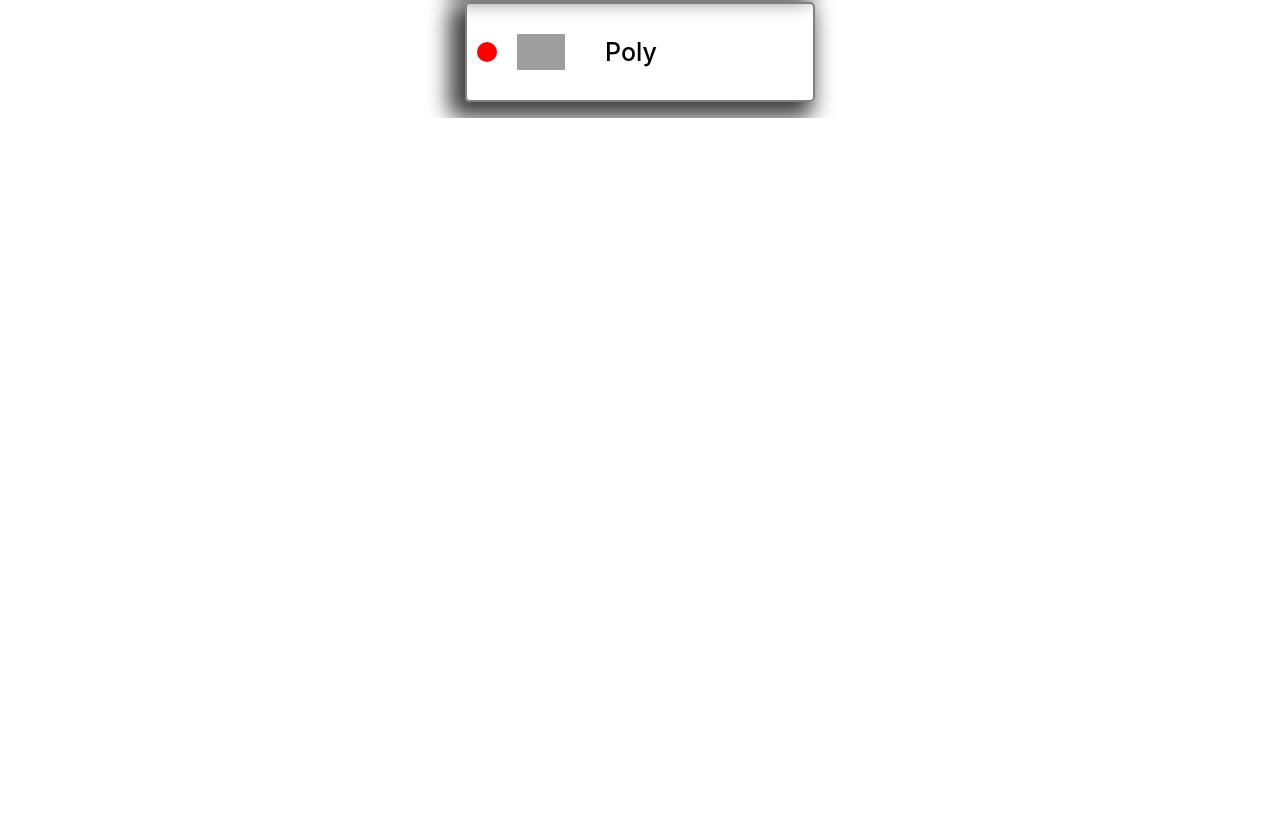
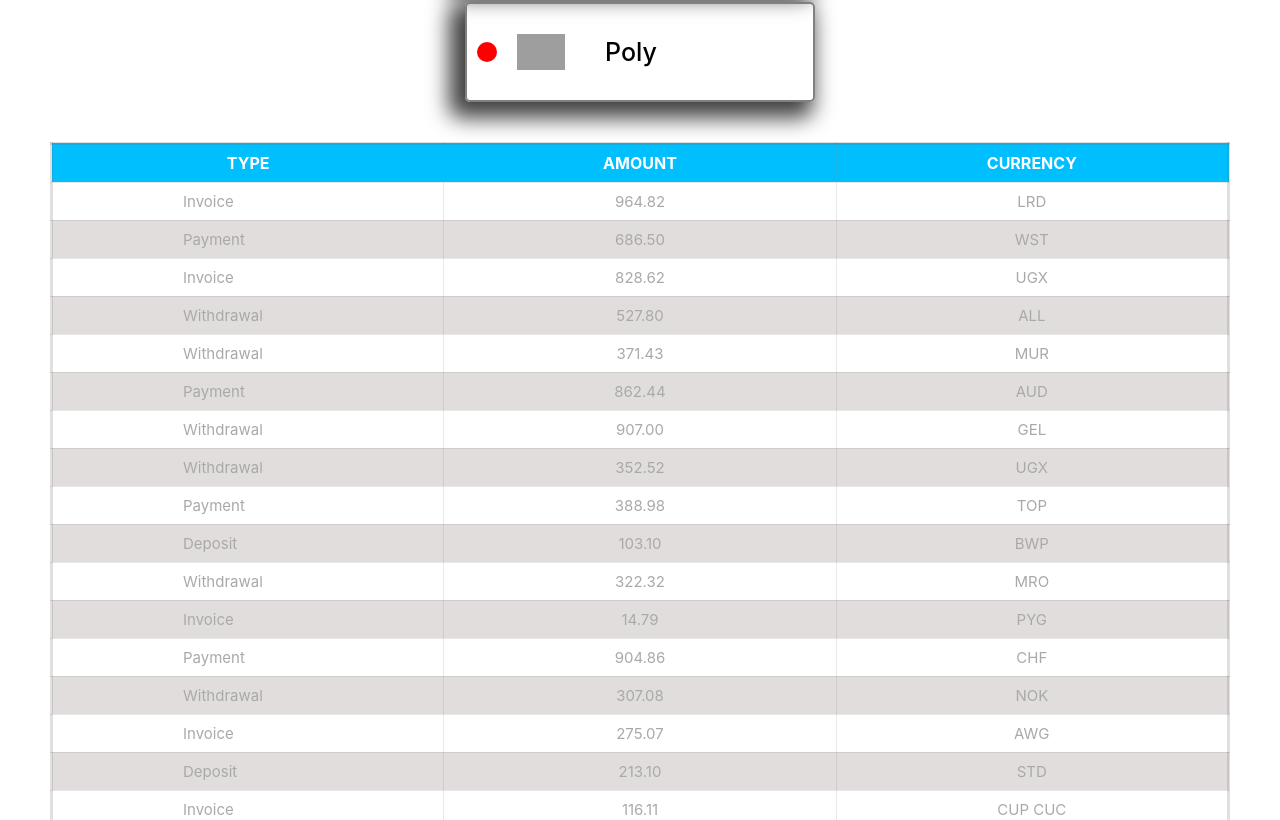
Before and after one commit to VitaNYCH/goit-react-hw-01-components, a React (Create React App) app: page / in a window 1280 px wide. Shown: the part 1360-2180 px from the top of the page. Before the commit the page ends 1478 px from the top, so only its background shows below. Built offline with nearby package versions, Linux system fonts and the light colour scheme; grey boxes are pictures that could not be loaded.

Commit message:
Created new component fot TransactionHistory

```diff
--- a/src/components/App.jsx
+++ b/src/components/App.jsx
@@ -1,9 +1,11 @@
 import { Profile } from 'components/Profile/Profile';
 import{Statistics} from 'components/Statistics/Statistics';
 import {FriendList} from 'components/FriendList/FriendList';
+import {TransactionHistory} from 'components/TransactionHistory/TransactionHistory';
 import user from '../user.json';
 import data from '../data.json';
 import friends from '../friends.json';
+import transactions from '../transactions.json';
 
 export const App = () => {
   return (
@@ -22,6 +24,8 @@
 stats={data} />
 
 <FriendList friends={friends} />
+
+<TransactionHistory items ={transactions}/>
     </div>
   );
 };
--- /dev/null
+++ b/src/components/TransactionHistory/TransactionHistory.jsx
@@ -0,0 +1,26 @@
+import css from './TransactionHistory.module.css';
+
+export const TransactionHistory=({items})=>{
+    console.log(items);
+    return <table className={css.transactionhistory}>
+    <thead>
+      <tr>
+        <th>Type</th>
+        <th>Amount</th>
+        <th>Currency</th>
+      </tr>
+    </thead>
+
+    <tbody>
+    {items.map(({id, type, amount, currency}) => <tr key ={id}>
+        <td className = {css.type}>{type}</td>
+        <td>{amount}</td>
+        <td>{currency}</td>
+      </tr>)}
+
+    </tbody>
+  </table>
+
+
+
+}
--- /dev/null
+++ b/src/components/TransactionHistory/TransactionHistory.module.css
@@ -0,0 +1,55 @@
+body{
+padding-left: 50px;
+padding-right: 50px;
+}
+
+.transactionhistory{
+margin: 40px auto;
+width: 100%;
+
+}
+
+
+table, th, td {
+height: 35px;
+border: 1px solid rgb(147, 142, 142, 0.2);
+}
+
+table {
+    table-layout: fixed;
+    width: 100%;
+    border-collapse: collapse;
+    border: 3px solid rgb(107, 101, 101, 0.2);
+  }
+
+
+
+
+th {
+text-transform: uppercase;
+color:white;
+background-color: deepskyblue;
+}
+
+td{
+text-align: center;
+ font-size: 15px;
+ font-weight: 400;
+ color:darkgrey;
+}
+td:first-child{
+padding-left:130px;
+text-align: left;
+}
+
+tbody tr:nth-child(odd) {
+    background-color:white;
+  }
+
+  tbody tr:nth-child(even) {
+    background-color: rgb(195, 187, 187, 0.5);
+  }
+
+.type::first-letter{
+text-transform: capitalize;
+}
--- /dev/null
+++ b/src/transactions.json
@@ -0,0 +1,122 @@
+[
+  {
+    "id": "1e0700a2-5183-4291-85cc-2065a036a683",
+    "type": "invoice",
+    "amount": "964.82",
+    "currency": "LRD"
+  },
+  {
+    "id": "a30f821b-4d25-4ff0-abdd-e340b3f0dd2b",
+    "type": "payment",
+    "amount": "686.50",
+    "currency": "WST"
+  },
+  {
+    "id": "44dca67a-8e5a-4798-bf8e-b15efd4e1abd",
+    "type": "invoice",
+    "amount": "828.62",
+    "currency": "UGX"
+  },
+  {
+    "id": "ea8ed3dc-2b68-4a53-905a-53ecb0adef33",
+    "type": "withdrawal",
+    "amount": "527.80",
+    "currency": "ALL"
+  },
+  {
+    "id": "ea76146a-0b00-4b80-bc02-a8c822176712",
+    "type": "withdrawal",
+    "amount": "371.43",
+    "currency": "MUR"
+  },
+  {
+    "id": "63ca02f9-d637-46b5-9237-f3b24425e029",
+    "type": "payment",
+    "amount": "862.44",
+    "currency": "AUD"
+  },
+  {
+    "id": "ed0263e8-59a5-4bf1-87e0-2bb88e53dc34",
+    "type": "withdrawal",
+    "amount": "907.00",
+    "currency": "GEL"
+  },
+  {
+    "id": "6013bad0-750c-4691-8bc2-d8f2b43969c4",
+    "type": "withdrawal",
+    "amount": "352.52",
+    "currency": "UGX"
+  },
+  {
+    "id": "252c7be4-8b06-4fa7-8d42-61fb835b70d5",
+    "type": "payment",
+    "amount": "388.98",
+    "currency": "TOP"
+  },
+  {
+    "id": "4eaab41b-b967-40ac-82ed-85fc66f646f1",
+    "type": "deposit",
+    "amount": "103.10",
+    "currency": "BWP"
+  },
+  {
+    "id": "9648a350-8469-42d5-8bf3-18090de5fe67",
+    "type": "withdrawal",
+    "amount": "322.32",
+    "currency": "MRO"
+  },
+  {
+    "id": "9c5c25fb-1a95-4b2f-8d1f-4c4426d677cc",
+    "type": "invoice",
+    "amount": "14.79",
+    "currency": "PYG"
+  },
+  {
+    "id": "43ef232c-80e9-4d6f-b48a-b22405620de3",
+    "type": "payment",
+    "amount": "904.86",
+    "currency": "CHF"
+  },
+  {
+    "id": "5161682e-e620-4019-ab0a-24ceb10fbd20",
+    "type": "withdrawal",
+    "amount": "307.08",
+    "currency": "NOK"
+  },
+  {
+    "id": "7b119d71-42e6-4c42-a141-6818b07bb9ff",
+    "type": "invoice",
+    "amount": "275.07",
+    "currency": "AWG"
+  },
+  {
+    "id": "a4f65722-65c4-4c28-b1f4-b8ed988bb205",
+    "type": "deposit",
+    "amount": "213.10",
+    "currency": "STD"
+  },
+  {
+    "id": "c6e5784b-0ca3-48d6-86e5-b5128af5a523",
+    "type": "invoice",
+    "amount": "116.11",
+    "currency": "CUP CUC"
+  },
+  {
+    "id": "c9ebed6a-3a02-4b49-ac0d-0534b51f2bfd",
+    "type": "invoice",
+    "amount": "878.67",
+    "currency": "HKD"
+  },
+  {
+    "id": "a4a98b0e-b22c-438b-9f83-de2df52110c8",
+    "type": "invoice",
+    "amount": "725.03",
+    "currency": "UYU UYI"
+  },
+  {
+    "id": "b39bfa7a-0166-4c47-94d6-87d20590f746",
+    "type": "payment",
+    "amount": "405.45",
+    "currency": "MDL"
+  }
+]
```
